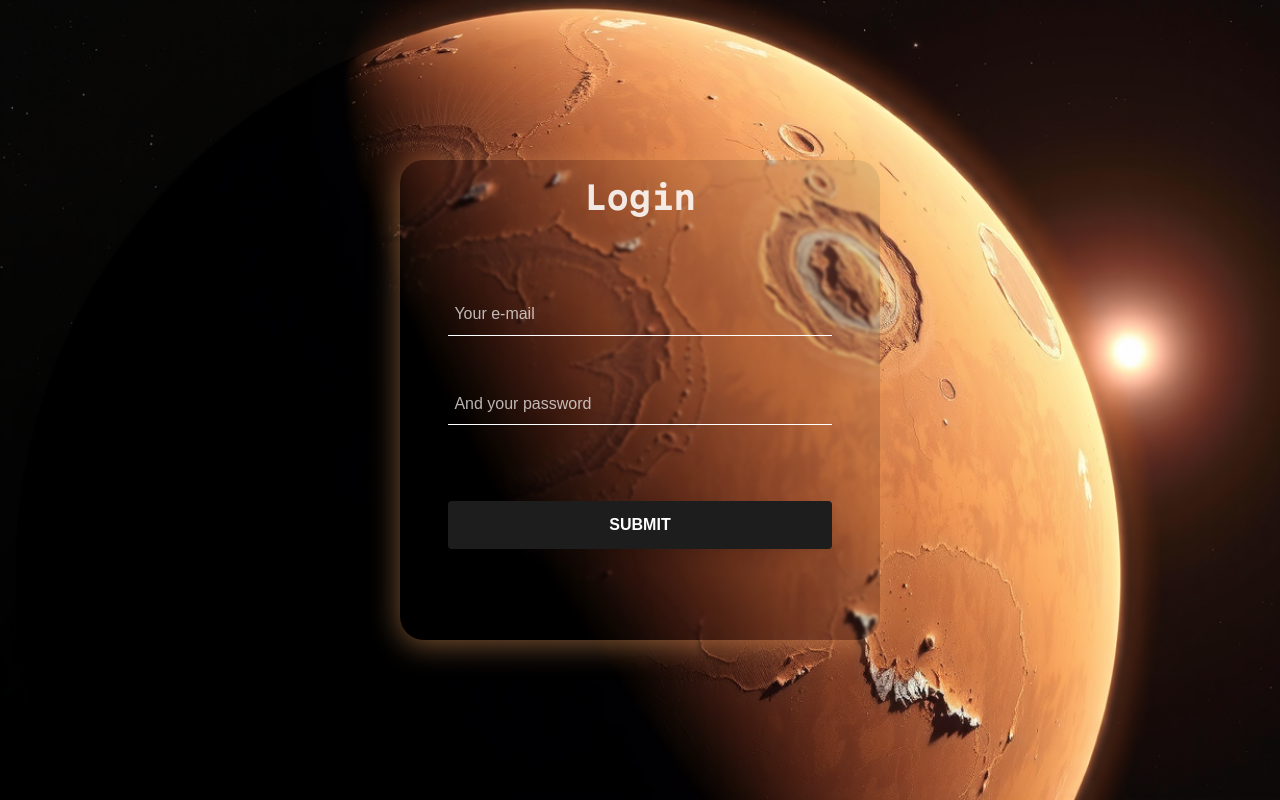
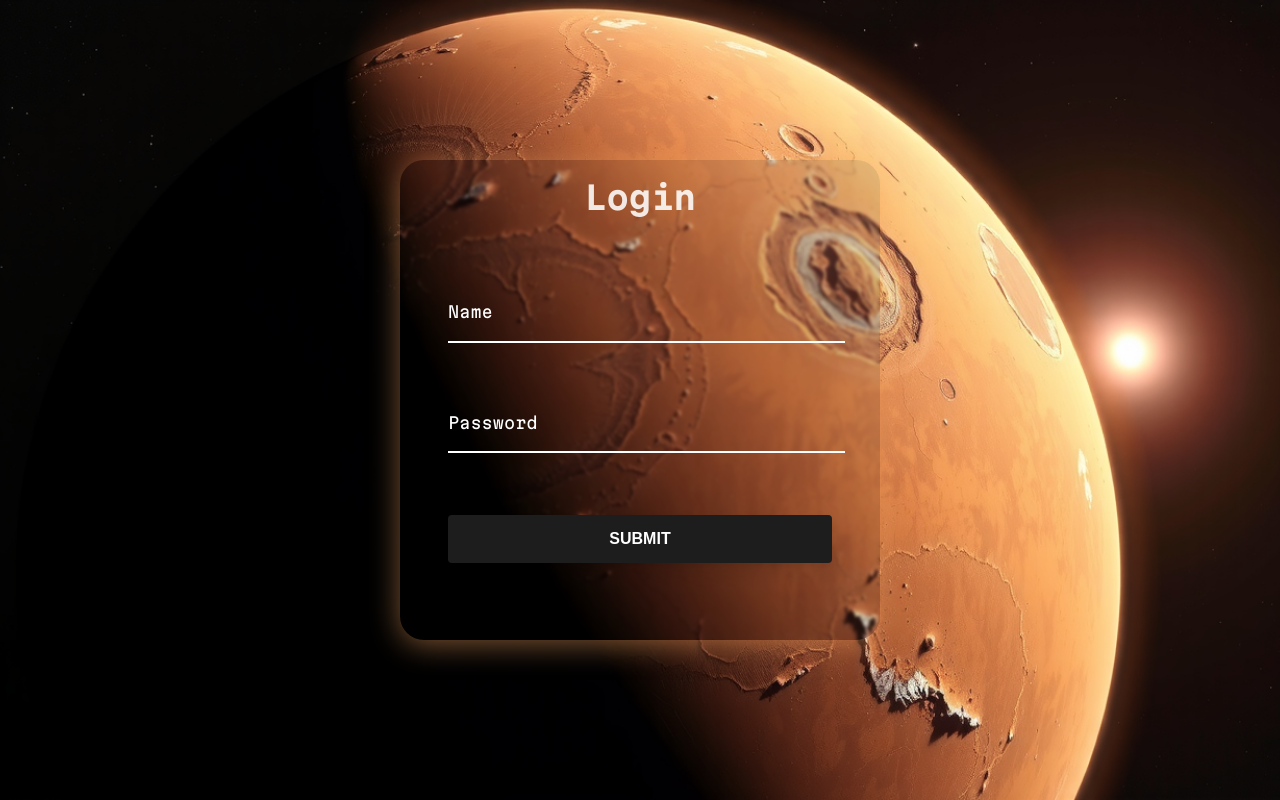
Before and after one commit to RamazanIttiev/evil-form, a React (Vite) app: page / in a window 1280 px wide. Built offline with nearby package versions, Linux system fonts and the light colour scheme.

Commit message:
Input styles refactoring

```diff
--- a/src/app/components/input/input.css
+++ b/src/app/components/input/input.css
@@ -1,32 +1,50 @@
 .evil-input {
-  display: flex;
-  align-items: center;
-  box-sizing: border-box;
-  border-width: 0;
-  border-style: solid;
-  border-color: #fff;
-  border-bottom-width: 1px;
+  position: relative;
+  padding: 1rem 0 0;
 
-  min-inline-size: 10rem;
-  inline-size: 100%;
-  block-size: 2.6rem;
-  padding-block: 0;
-  padding-inline: 0.4rem;
+  &__inner {
+    font-family: inherit;
+    width: 100%;
+    border: 0;
+    border-bottom: 2px solid #fff;
+    outline: 0;
+    font-size: 1rem;
+    color: #fff;
+    padding: 0.8rem 0.8rem 0.8rem 0;
+    background: transparent;
+    transition: border-color 0.2s;
 
-  background: transparent;
-  appearance: none;
+    &::placeholder {
+      color: transparent;
+    }
 
-  font-size: 1rem;
-  font-weight: normal;
-  line-height: 1.6rem;
+    &:placeholder-shown ~ .evil-input__label {
+      font-size: 1rem;
+      cursor: text;
+      top: 20px;
+    }
 
-  &:focus,
-  &:focus-visible {
-    outline: none;
+    &:focus {
+      ~ .evil-input__label {
+        position: absolute;
+        top: 0;
+        display: block;
+        transition: 0.2s;
+        color: #feb572;
+        font-weight: 700;
+      }
+      font-weight: 700;
+      border-width: 2px;
+      border-color: rgb(251 189 117);
+    }
   }
 
-  &::placeholder {
+  &__label {
+    position: absolute;
+    top: 0;
+    display: block;
+    transition: 0.2s;
+    font-size: 0.8rem;
     color: #fff;
-    opacity: 0.7;
   }
 }
--- a/src/app/components/input/input.tsx
+++ b/src/app/components/input/input.tsx
@@ -4,6 +4,7 @@ import cn from "classnames";
 import "./input.css";
 
 interface InputProps extends InputHTMLAttributes<HTMLInputElement> {
+  label?: string;
   error?: string;
 }
 
@@ -15,11 +16,16 @@ export const Input = (props: InputProps) => {
   const fullClassName = cn(baseClass, error && `${baseClass}_error`);
 
   return (
-    <input
-      {...props}
-      className={fullClassName}
-      aria-invalid={error ? true : undefined}
-      type={"text"}
-    />
+    <div className={fullClassName}>
+      <input
+        {...props}
+        placeholder={props.label}
+        type="text"
+        className={`${baseClass}__inner`}
+      />
+      <label htmlFor={props.name} className={`${baseClass}__label`}>
+        {props.label}
+      </label>
+    </div>
   );
 };
--- a/src/app/form/form.tsx
+++ b/src/app/form/form.tsx
@@ -7,8 +7,8 @@ export const EvilForm = () => {
   return (
     <form className="evil-form">
       <div className="evil-form__fields">
-        <Input placeholder={"Your e-mail"} />
-        <Input placeholder={"And your password"} />
+        <Input name={"Name"} id={"Name"} label={"Name"} />
+        <Input name={"Password"} id={"Password"} label={"Password"} />
       </div>
       <Button />
     </form>
```
